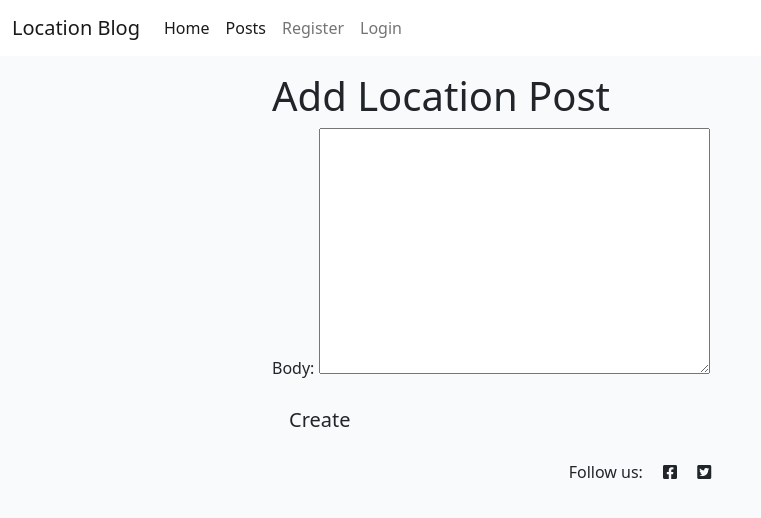
After one commit to Marta10111/PP4-SK-Book-Club, a Django app: template templates/post_create.html in a window 1280 px wide. The commit adds this page. Shown: the top 518 px of the page, without its empty margins (0-761 px from the left). Run offline with Django 3.2, Linux system fonts and the light colour scheme; the template is opened without the code that fills it: values that come from a table or form of the project are taken from there, others are empty; parts of the project's set-up code (start-up, migrations or seed data) failed here and were passed over; some libraries are stand-ins or nearby versions.

Commit message:
Initial commitment

```diff
--- a/blog/forms.py
+++ b/blog/forms.py
@@ -1,4 +1,5 @@
 from .models import Comment
+from .models import Comment, Post
 from django import forms
 
 
--- a/blog/models.py
+++ b/blog/models.py
@@ -1,5 +1,6 @@
 from django.db import models
 from django.contrib.auth.models import User
+from django.template.defaultfilters import slugify
 from cloudinary.models import CloudinaryField
 
 
@@ -20,6 +21,11 @@ class Post(models.Model):
     def __str__(self):
         return self.title
 
+    def save(self, *args, **kwargs):
+        if not self.slug:
+            self.slug = slugify(self.title)
+        return super().save(*args, **kwargs)
+
     def number_of_likes(self):
         return self.likes.count()
 
--- a/blog/urls.py
+++ b/blog/urls.py
@@ -4,6 +4,7 @@ from django.urls import path
 
 urlpatterns = [
     path('', views.PostList.as_view(), name='home'),
+    path('post_create/', views.PostCreate.as_view(), name='post_create'),
     path('<slug:slug>/', views.PostDetail.as_view(), name='post_detail'),
     path('like/<slug:slug>', views.PostLike.as_view(), name='post_like'),
 ]
--- a/templates/base.html
+++ b/templates/base.html
@@ -23,9 +23,9 @@
 
 <body>
     <!-- Navigation -->
-     <nav class="navbar navbar-expand-lg navbar-light bg-white">
+    <nav class="navbar navbar-expand-lg navbar-light bg-white">
         <div class="container-fluid">
-            <a class="navbar-brand" href="{% url 'home' %}">Stephen King Book Club</a>
+            <a class="navbar-brand" href="#">Location Blog</a>
             <button class="navbar-toggler" type="button" data-bs-toggle="collapse" data-bs-target="#navbarText"
                 aria-controls="navbarText" aria-expanded="false" aria-label="Toggle navigation">
                 <span class="navbar-toggler-icon"></span>
@@ -35,10 +35,17 @@
                     <li class="nav-item">
                         <a class="nav-link active" aria-current="page" href="{% url 'home' %}">Home</a>
                     </li>
+                    <li class="nav-item">
+                        <a class="nav-link active" aria-current="page" href="#">Posts</a>
+                    </li>
                     {% if user.is_authenticated %}
-                    <li class="nav-item">
+                    <li class="nav-link">
+                        <a class="nav-link" href="{% url 'post_create' %}">Create Post</a>
+                    </li>
+                    <li class="nav-link">
                         <a class="nav-link" href="{% url 'account_logout' %}">Logout</a>
                     </li>
+                    <p>{{ request.user }} is currently logged in</p>
                     {% else %}
                     <li class="nav-item">
                         <a class="nav-link" href="{% url 'account_signup' %}">Register</a>
@@ -47,11 +54,7 @@
                         <a class="nav-link" href="{% url 'account_login' %}">Login</a>
                     </li>
                     {% endif %}
-
                 </ul>
-                <span class="navbar-text text-muted">
-
-                </span>
             </div>
         </div>
     </nav>
@@ -60,15 +63,7 @@
         <!-- Content Goes here -->
         {% endblock content %}
     </main>
-
     <!-- Footer -->
     <footer class="footer mt-auto py-3 dark-bg">
         <p class="m-0 text-center text-black">Follow us: <i class="fab fa-facebook-square ms-3"></i>
             <i class="fab fa-twitter-square ms-3"></i>
-            <i class="fab fa-instagram-square ms-3"></i>
-            <i class="fab fa-youtube-square ms-3"></i></p>
-    </footer>
-
-</body>
-
-</html>
--- /dev/null
+++ b/templates/post_create.html
@@ -0,0 +1,19 @@
+{% extends "base.html" %}
+
+{% block content %}
+{% load crispy_forms_tags %}
+
+<div class="container">
+    <div class="row">
+        <div class="col-md-8 mt-3 offset-md-2">
+            <h1>Add Location Post</h1>
+            <form method="POST" enctype="multipart/form-data">
+                {{ form.as_p }}
+                {% csrf_token %}
+                <input type="submit" value="Create" class="btn btn-lg">
+            </form>
+        </div>
+    </div>
+</div>
+
+{%endblock%}
```
Also changed, not shown: blog/views.py (+14 -1 lines).
